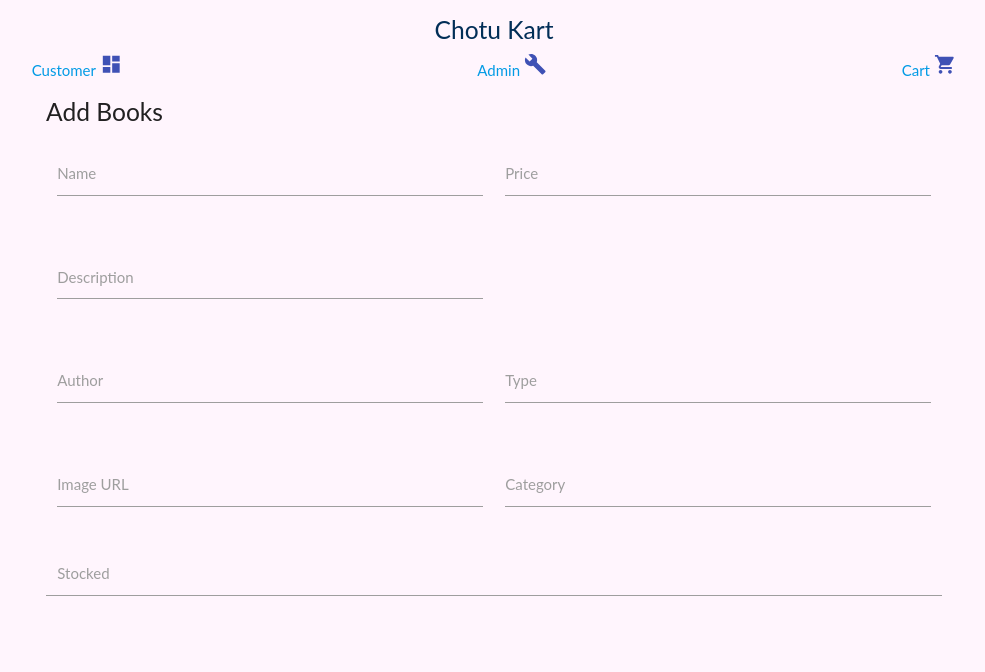
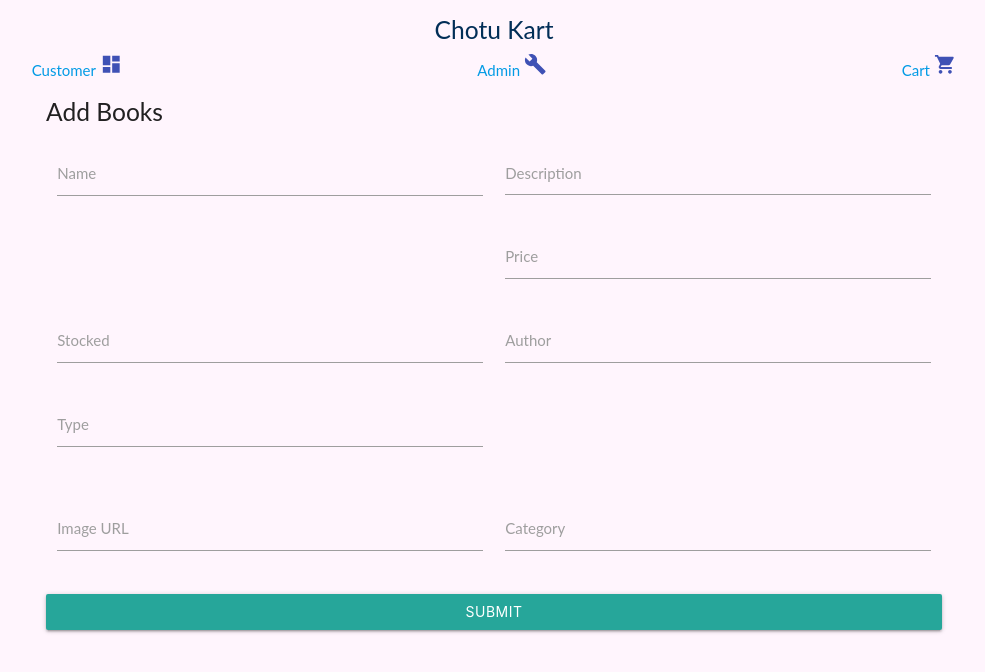
Before and after one commit to poornesh-pH/chotu-kart-react, a React (Create React App) app: page /add in a window 1280 px wide. Shown: the top 672 px of the page, without its empty margins (146-1131 px from the left). Built offline with nearby package versions, Linux system fonts and the light colour scheme.

Commit message:
1 file modified

```diff
--- a/src/Components/BooksForm.js
+++ b/src/Components/BooksForm.js
@@ -11,12 +11,6 @@ class BooksForm extends Component {
               <label for="name">Name</label>
             </div>
             <div class="input-field col s6">
-              <input id="name" type="number" name="price" class="validate" />
-              <label for="name">Price</label>
-            </div>
-          </div>
-          <div className="row">
-          <div class="input-field col s6">
               <textarea
                 id="description"
                 name="description"
@@ -24,7 +18,20 @@ class BooksForm extends Component {
               />
               <label for="description">Description</label>
             </div>
+            <div class="input-field col s6">
+              <input id="name" type="number" name="price" class="validate" />
+              <label for="name">Price</label>
             </div>
+            <div class="input-field col s6">
+              <input
+                id="stocked"
+                type="number"
+                name="stocked"
+                class="validate"
+              />
+              <label for="stocked">Stocked</label>
+            </div>
+
             <div className="row">
               <div class="input-field col s6">
                 <input id="author" name="author" type="text" class="validate" />
@@ -51,10 +58,13 @@ class BooksForm extends Component {
                 <label for="category">Category</label>
               </div>
             </div>
-
-          <div class="input-field col s6">
-            <input id="stocked" type="number" name="stocked" class="validate" />
-            <label for="stocked">Stocked</label>
+            <button
+              class="btn waves-effect waves-light col s12"
+              type="submit"
+              name="action"
+            >
+              Submit
+            </button>
           </div>
         </form>
       </div>
```
Lines whose indentation alone changed are shown as unchanged.
